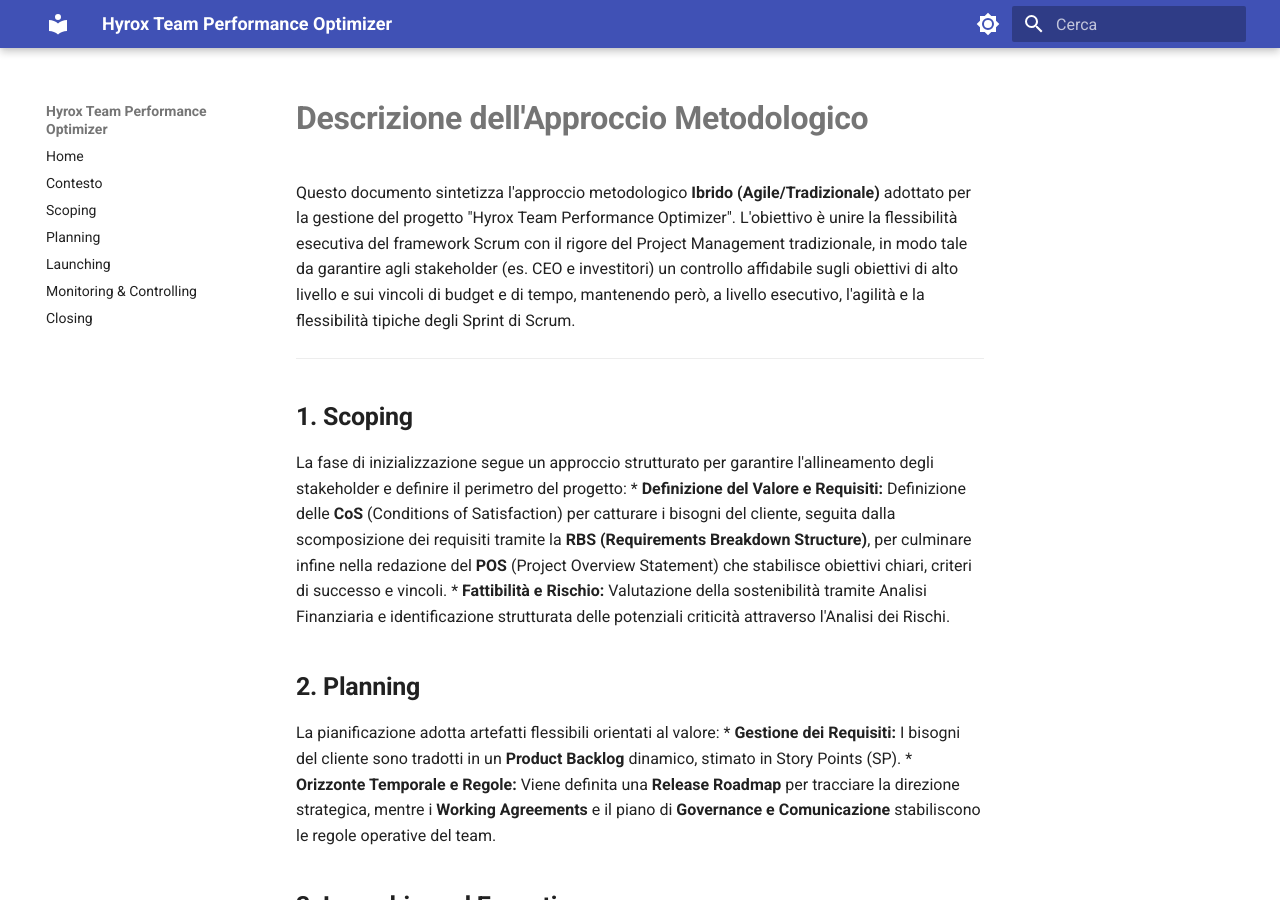
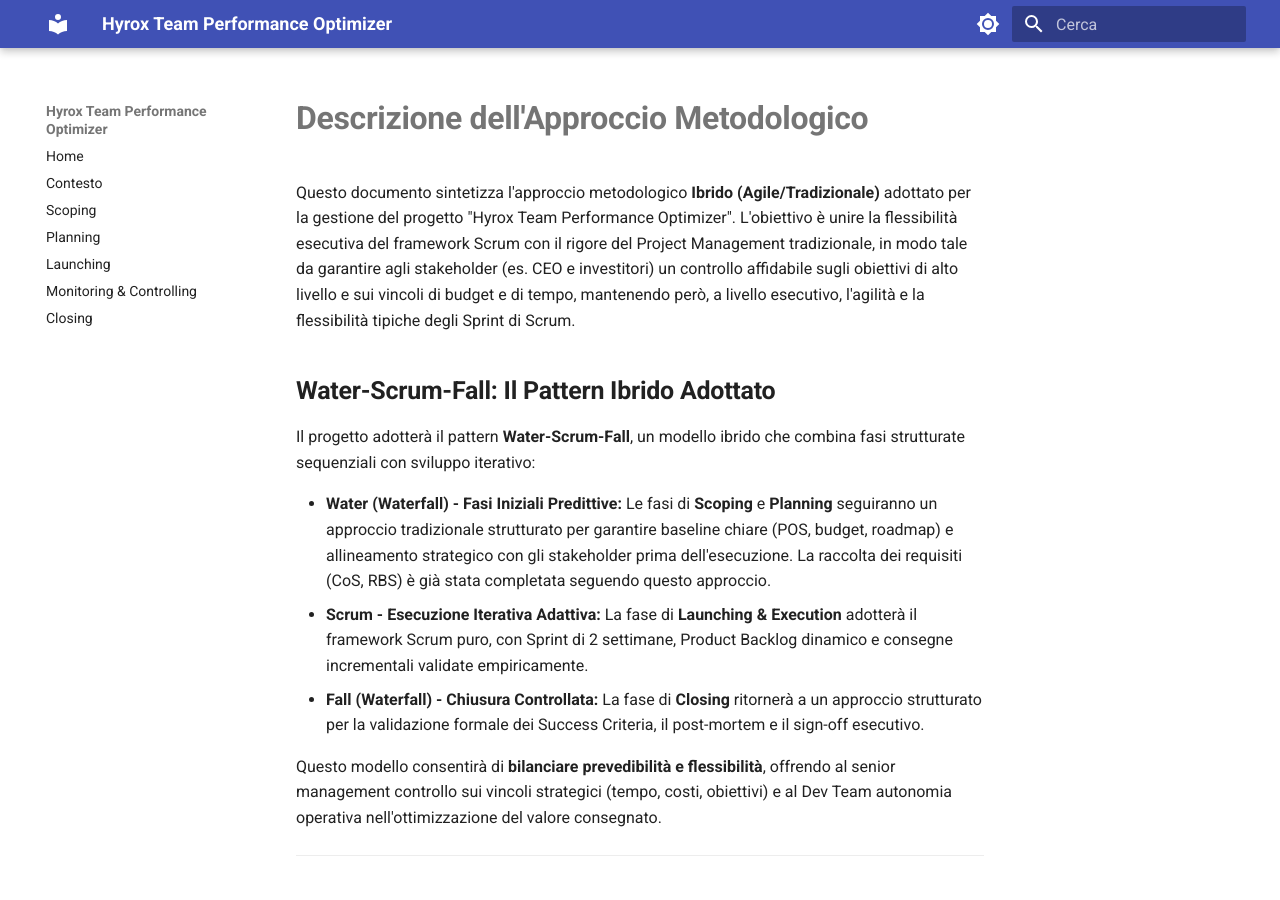
Before and after one commit to AndreaZavatta/Hyrox-Training-PM, an MkDocs documentation site: the page built from docs/allegati/3-Descrizione_dellapproccio.md, in a window 1280 px wide and 900 px high. Built offline with MkDocs 1.6.1 and Material for MkDocs 9.7.7, drawn with Linux system fonts in a browser that asks for light colours.

Commit message:
add water scrum fall

```diff
--- a/docs/allegati/3-Descrizione_dellapproccio.md
+++ b/docs/allegati/3-Descrizione_dellapproccio.md
@@ -1,6 +1,16 @@
 # **Descrizione dell'Approccio Metodologico**
 
 Questo documento sintetizza l'approccio metodologico **Ibrido (Agile/Tradizionale)** adottato per la gestione del progetto "Hyrox Team Performance Optimizer". L'obiettivo è unire la flessibilità esecutiva del framework Scrum con il rigore del Project Management tradizionale, in modo tale da garantire agli stakeholder (es. CEO e investitori) un controllo affidabile sugli obiettivi di alto livello e sui vincoli di budget e di tempo, mantenendo però, a livello esecutivo, l'agilità e la flessibilità tipiche degli Sprint di Scrum.
+
+## **Water-Scrum-Fall: Il Pattern Ibrido Adottato**
+
+Il progetto adotterà il pattern **Water-Scrum-Fall**, un modello ibrido che combina fasi strutturate sequenziali con sviluppo iterativo:
+
+*   **Water (Waterfall) - Fasi Iniziali Predittive:** Le fasi di **Scoping** e **Planning** seguiranno un approccio tradizionale strutturato per garantire baseline chiare (POS, budget, roadmap) e allineamento strategico con gli stakeholder prima dell'esecuzione. La raccolta dei requisiti (CoS, RBS) è già stata completata seguendo questo approccio.
+*   **Scrum - Esecuzione Iterativa Adattiva:** La fase di **Launching & Execution** adotterà il framework Scrum puro, con Sprint di 2 settimane, Product Backlog dinamico e consegne incrementali validate empiricamente.
+*   **Fall (Waterfall) - Chiusura Controllata:** La fase di **Closing** ritornerà a un approccio strutturato per la validazione formale dei Success Criteria, il post-mortem e il sign-off esecutivo.
+
+Questo modello consentirà di **bilanciare prevedibilità e flessibilità**, offrendo al senior management controllo sui vincoli strategici (tempo, costi, obiettivi) e al Dev Team autonomia operativa nell'ottimizzazione del valore consegnato.
 
 ---
 
```
Also changed, not shown: docs/1-Scoping/scoping.md (+2 -2 lines), docs/3-Launching/launching.md (+3 -2 lines).
